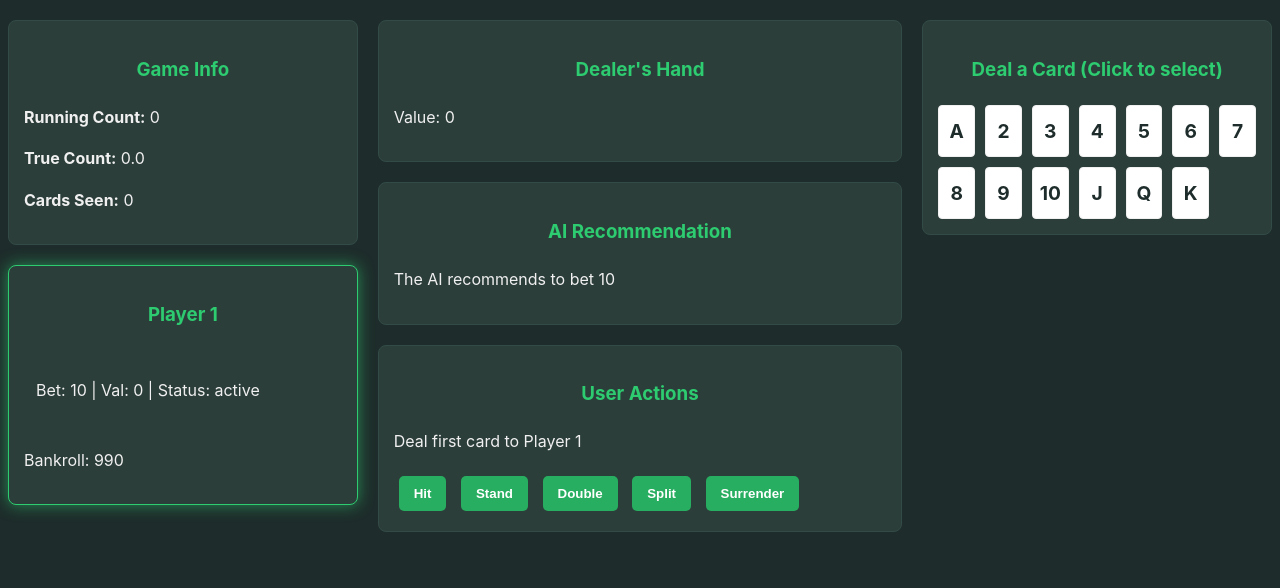
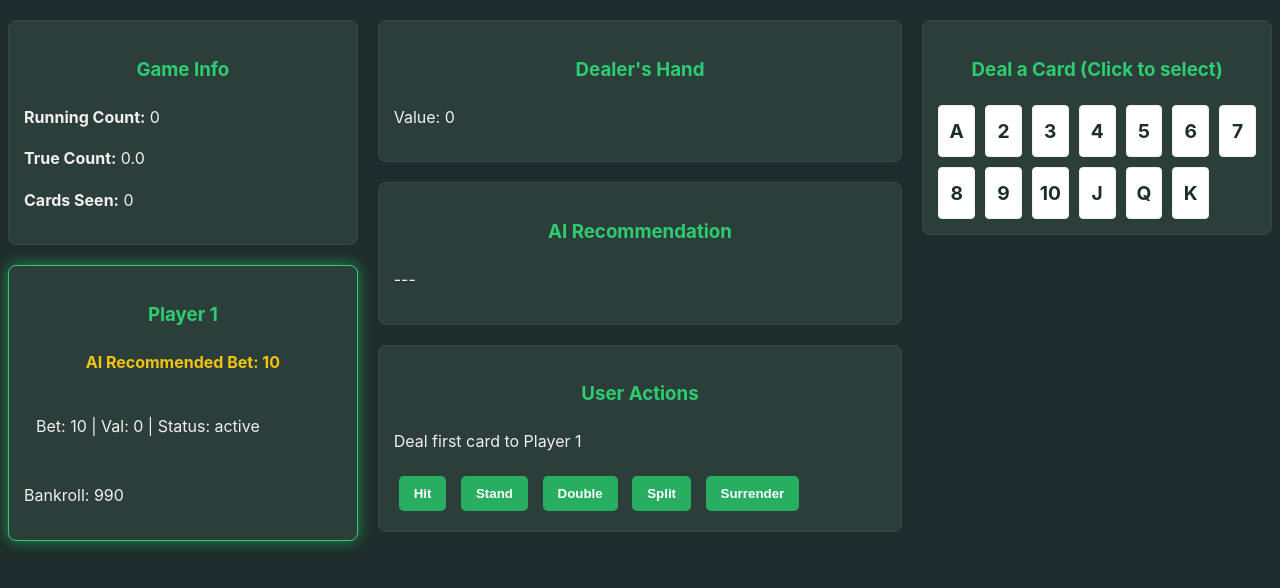
Before and after one commit to vincentspinosa/BLACKJACK_SOLVER, a plain HTML site: page index.html in a window 1280 px wide. Both pictures are taken after a click on the button "Start Game". Drawn offline with Linux system fonts and the light colour scheme.

Commit message:
bet recommandation for each player

```diff
--- a/index.html
+++ b/index.html
@@ -29,6 +29,9 @@
         .player-card { margin-bottom: 20px; }
         #setup-screen { max-width: 500px; margin: 50px auto; display: flex; flex-direction: column; gap: 10px;}
         .player-card.active-player { border-color: #2ecc71; box-shadow: 0 0 15px rgba(46, 204, 113, 0.6); }
+
+        /* MODIFICATION 1: Added CSS for the new element */
+        .player-bet-recommendation { color: #f1c40f; font-weight: bold; text-align: center; margin-bottom: 10px; }
 
         /* Buttons and Inputs */
         button { padding: 10px 15px; border: none; background-color: #27ae60; color: white; border-radius: 5px; cursor: pointer; margin: 5px; font-weight: bold; }
@@ -450,17 +453,28 @@
                 updateUI();
             }
 
+            // MODIFICATION 3: Updated function to display bet recommendation for each player
             function startNewHand() {
                 gameState = 'BETTING';
-                nextHandBtn.style.display = 'none'; insurancePrompt.style.display = 'none';
-                players.forEach(p => p.reset()); dealer.reset();
-                createPlayerUI();
+                nextHandBtn.style.display = 'none';
+                insurancePrompt.style.display = 'none';
+                players.forEach(p => p.reset());
+                dealer.reset();
+                createPlayerUI(); // Creates the player cards first
+                recommendationText.textContent = '---'; // Clear the central recommendation area
+
                 players.forEach((p, i) => {
                     const betAmount = getBetAmount(counter, gameRules.minBet, gameRules.maxBet, p.bankroll);
                     p.bets[0] = betAmount;
-                    p.bankroll -= betAmount; // <--- FIX: Subtract the bet from the bankroll here
-                    if (i === 0) { // Show bet recommendation only for the first player
-                        recommendationText.textContent = `The AI recommends to bet ${betAmount}`;
+                    p.bankroll -= betAmount;
+
+                    // Find the player's specific card and update their recommendation
+                    const playerCard = document.getElementById(`player-${p.id.replace(' ', '-')}`);
+                    if (playerCard) {
+                        const recElement = playerCard.querySelector('.player-bet-recommendation');
+                        if (recElement) {
+                            recElement.textContent = `AI Recommended Bet: ${betAmount}`;
+                        }
                     }
                 });
                 buildDealingQueue();
@@ -480,10 +494,7 @@
                     gameState = 'DEALING';
                     const msg = dealingQueue[0].message;
                     currentActionText.textContent = msg;
-                    // Prepend bet recommendation to the first dealing message
-                    if (msg.includes("Deal first card to Player 1")) {
-                         recommendationText.textContent = `The AI recommends to bet ${players[0].bets[0]}`;
-                    }
+                    // MODIFICATION 4: Removed the old, redundant block that set the central recommendation
                     updateUI();
                 } else { postDealCheck(); }
             }
@@ -606,7 +617,8 @@
                     const playerDiv = document.createElement('div');
                     playerDiv.className = 'player-card';
                     playerDiv.id = `player-${player.id.replace(' ', '-')}`;
-                    playerDiv.innerHTML = `<h3>${player.id}</h3><div class="player-hands-container"></div><p>Bankroll: <span class="player-bankroll">${Math.round(player.bankroll)}</span></p>`;
+                    // MODIFICATION 2: Added a div to hold the player-specific recommendation
+                    playerDiv.innerHTML = `<h3>${player.id}</h3><div class="player-bet-recommendation"></div><div class="player-hands-container"></div><p>Bankroll: <span class="player-bankroll">${Math.round(player.bankroll)}</span></p>`;
                     playersArea.appendChild(playerDiv);
                 });
             }
```
